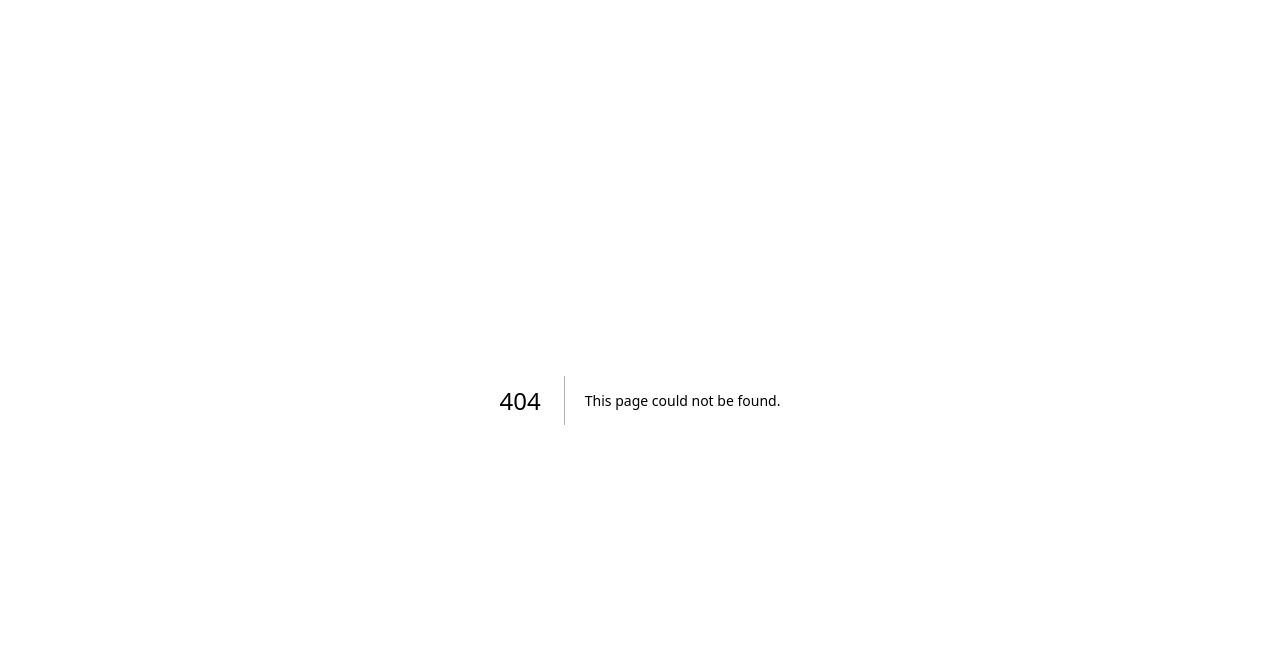
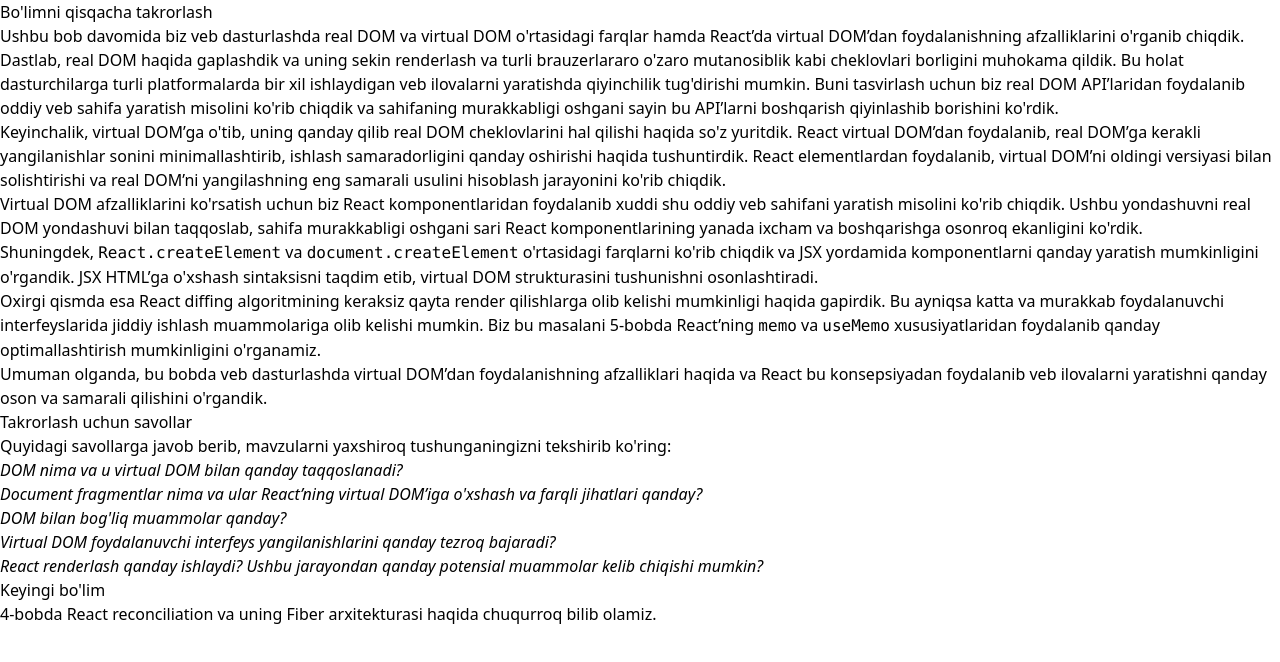
Before and after one commit to RustamovRR/webiston, a Next.js app: page /docs/react/virtual-dom/recap in a window 1280 px wide. Before the commit this address had no page. Shown: the top 662 px of the page. Built offline with nearby package versions, Linux system fonts and the light colour scheme.

Commit message:
feat: complete 'virtual-dom' chapter

```diff
--- a/src/pages/docs/react/virtual-dom/_meta.json
+++ b/src/pages/docs/react/virtual-dom/_meta.json
@@ -5,5 +5,6 @@
   "document-fragments": "Dokument fragmentlari",
   "how-virtual-dom-works": "Virtual DOM qanday ishlaydi",
   "virtual-dom-vs-real-dom": "Virtual DOM vs Real DOM",
-  "efficient-updates": "Samarador yangilanishlar"
+  "efficient-updates": "Samarador yangilanishlar",
+  "recap": "Xulosa"
 }
--- /dev/null
+++ b/src/pages/docs/react/virtual-dom/recap.mdx
@@ -0,0 +1,28 @@
+### Bo'limni qisqacha takrorlash
+Ushbu bob davomida biz veb dasturlashda real DOM va virtual DOM o'rtasidagi farqlar hamda React’da virtual DOM’dan foydalanishning afzalliklarini o'rganib chiqdik.
+
+Dastlab, real DOM haqida gaplashdik va uning sekin renderlash va turli brauzerlararo o'zaro mutanosiblik kabi cheklovlari borligini muhokama qildik. Bu holat dasturchilarga turli platformalarda bir xil ishlaydigan veb ilovalarni yaratishda qiyinchilik tug'dirishi mumkin. Buni tasvirlash uchun biz real DOM API’laridan foydalanib oddiy veb sahifa yaratish misolini ko'rib chiqdik va sahifaning murakkabligi oshgani sayin bu API’larni boshqarish qiyinlashib borishini ko'rdik.
+
+Keyinchalik, virtual DOM’ga o'tib, uning qanday qilib real DOM cheklovlarini hal qilishi haqida so'z yuritdik. React virtual DOM’dan foydalanib, real DOM’ga kerakli yangilanishlar sonini minimallashtirib, ishlash samaradorligini qanday oshirishi haqida tushuntirdik. React elementlardan foydalanib, virtual DOM’ni oldingi versiyasi bilan solishtirishi va real DOM’ni yangilashning eng samarali usulini hisoblash jarayonini ko'rib chiqdik.
+
+Virtual DOM afzalliklarini ko'rsatish uchun biz React komponentlaridan foydalanib xuddi shu oddiy veb sahifani yaratish misolini ko'rib chiqdik. Ushbu yondashuvni real DOM yondashuvi bilan taqqoslab, sahifa murakkabligi oshgani sari React komponentlarining yanada ixcham va boshqarishga osonroq ekanligini ko'rdik.
+
+Shuningdek, `React.createElement` va `document.createElement` o'rtasidagi farqlarni ko'rib chiqdik va JSX yordamida komponentlarni qanday yaratish mumkinligini o'rgandik. JSX HTML’ga o'xshash sintaksisni taqdim etib, virtual DOM strukturasini tushunishni osonlashtiradi.
+
+Oxirgi qismda esa React diffing algoritmining keraksiz qayta render qilishlarga olib kelishi mumkinligi haqida gapirdik. Bu ayniqsa katta va murakkab foydalanuvchi interfeyslarida jiddiy ishlash muammolariga olib kelishi mumkin. Biz bu masalani 5-bobda React’ning `memo` va `useMemo` xususiyatlaridan foydalanib qanday optimallashtirish mumkinligini o'rganamiz.
+
+Umuman olganda, bu bobda veb dasturlashda virtual DOM’dan foydalanishning afzalliklari haqida va React bu konsepsiyadan foydalanib veb ilovalarni yaratishni qanday oson va samarali qilishini o'rgandik.
+
+
+### Takrorlash uchun savollar
+Quyidagi savollarga javob berib, mavzularni yaxshiroq tushunganingizni tekshirib ko'ring:
+
+1. *DOM nima va u virtual DOM bilan qanday taqqoslanadi?*
+2. *Document fragmentlar nima va ular React’ning virtual DOM’iga o'xshash va farqli jihatlari qanday?*
+3. *DOM bilan bog'liq muammolar qanday?*
+4. *Virtual DOM foydalanuvchi interfeys yangilanishlarini qanday tezroq bajaradi?*
+4. *React renderlash qanday ishlaydi? Ushbu jarayondan qanday potensial muammolar kelib chiqishi mumkin?*
+
+
+### Keyingi bo'lim
+4-bobda React reconciliation va uning Fiber arxitekturasi haqida chuqurroq bilib olamiz.
```
